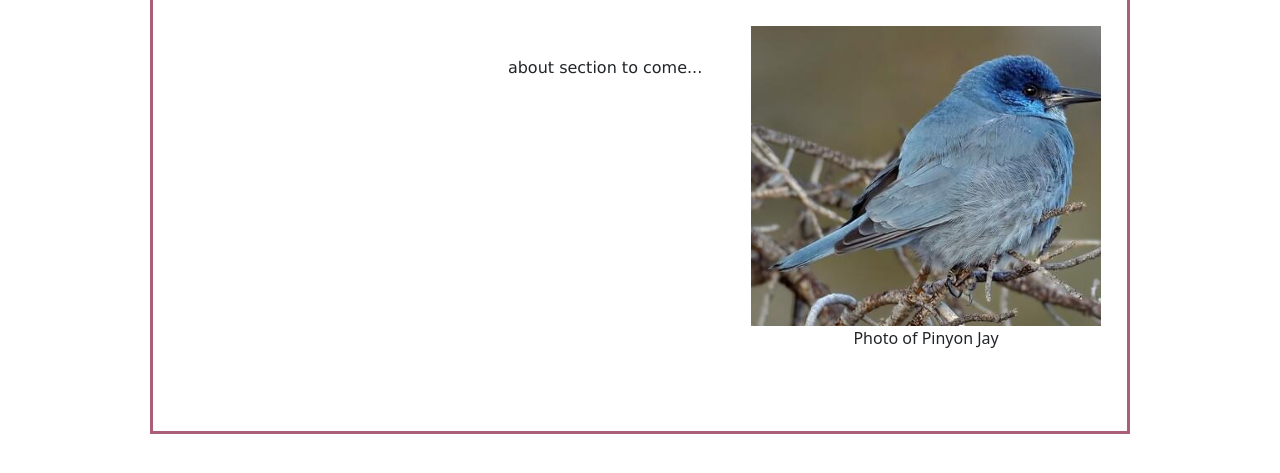
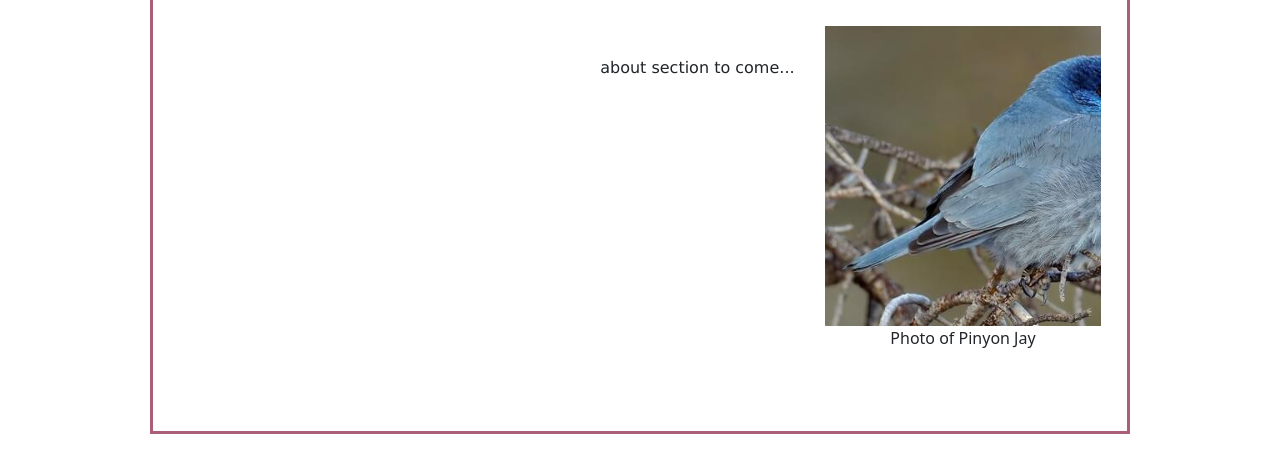
Before and after one commit to jamiesummer2024/jamiesummer2024.github.io, a plain HTML site: page about.html in a window 1280 px wide. Shown: the part 123-596 px from the top of the page. Drawn offline with nearby package versions, Linux system fonts and the light colour scheme.

Commit message:
Update style.css

```diff
--- a/style.css
+++ b/style.css
@@ -272,7 +272,7 @@ popup info box
   float: left;
   padding: 30px;
   padding-left: 60px;
-  width : 60%;
+  width : 70%;
   text-align: right;
 }
 
@@ -292,7 +292,7 @@ popup info box
 }
 .box-right {
   float: right;
-  width: 38%;
+  width: 30%;
   overflow: hidden;
   text-align: center;
 
```
